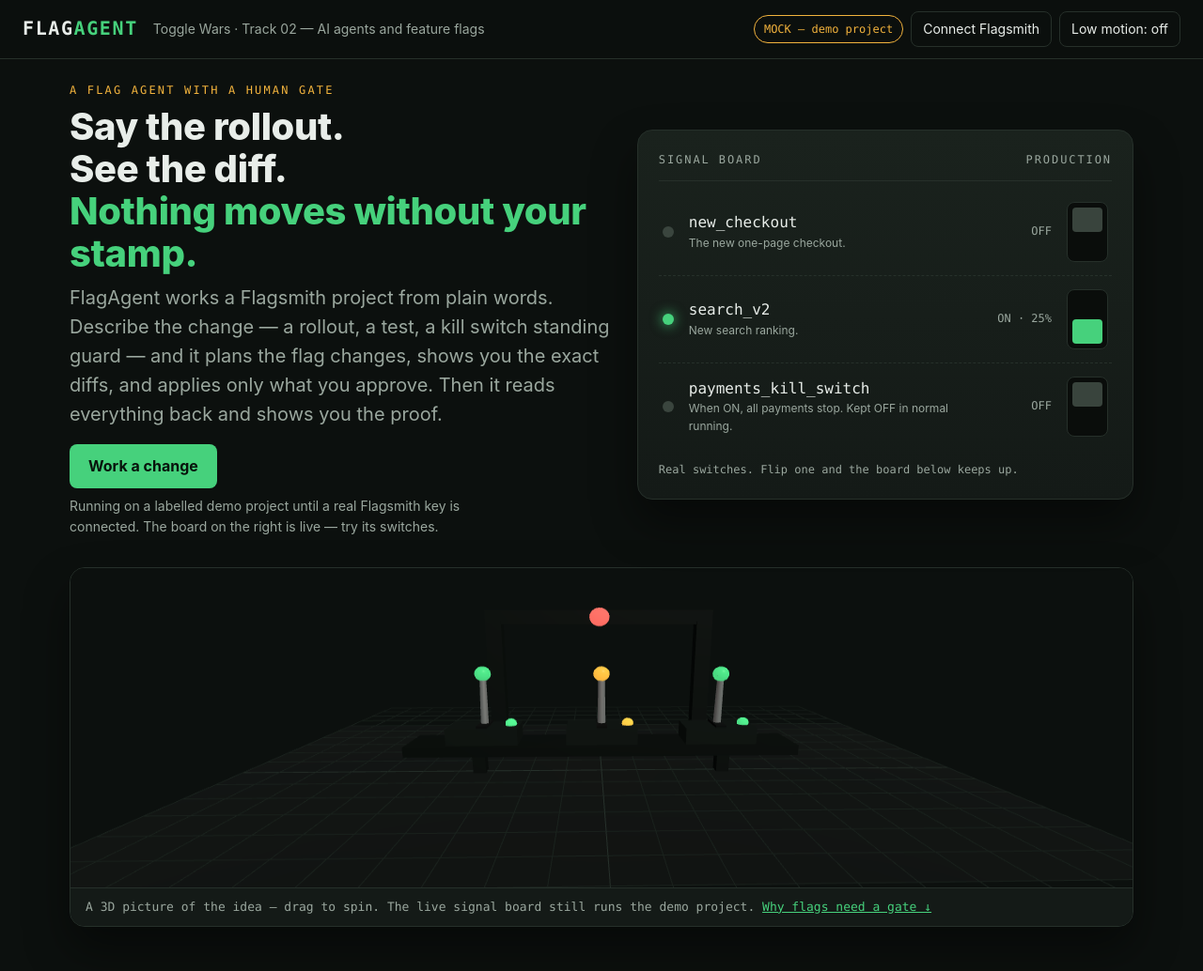
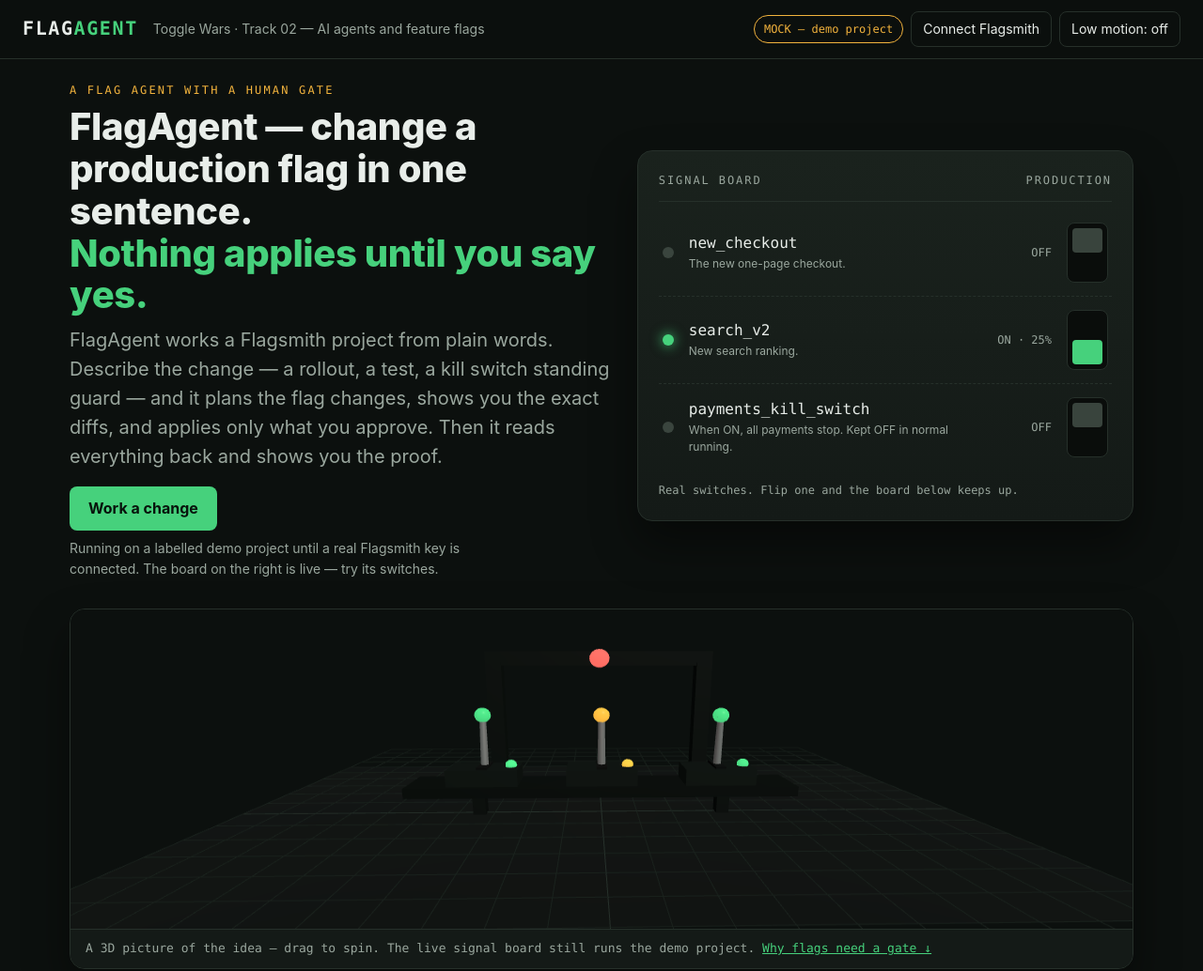
Before and after one commit to MSAbhishek22/flagagent, a plain HTML site: page index.html in a window 1280 px wide. Shown: the top 1034 px of the page at 94% size. Drawn offline with nearby package versions, Linux system fonts and the light colour scheme; animation ran at ten frames a second.

Commit message:
Headline on the live page

```diff
--- a/index.html
+++ b/index.html
@@ -36,7 +36,7 @@
   <section class="hero">
     <div class="hero-text">
       <p class="kicker">A FLAG AGENT WITH A HUMAN GATE</p>
-      <h1>Say the rollout.<br>See the diff.<br><em>Nothing moves without your stamp.</em></h1>
+    <h1>FlagAgent — change a production flag in one sentence.<br><em>Nothing applies until you say yes.</em></h1>
       <p class="lede">FlagAgent works a Flagsmith project from plain words. Describe the change — a rollout, a test, a kill switch standing guard — and it plans the flag changes, shows you the exact diffs, and applies only what you approve. Then it reads everything back and shows you the proof.</p>
       <a class="primary-btn hero-cta" href="#console">Work a change</a>
       <p class="hero-note">Running on a labelled demo project until a real Flagsmith key is connected. The board on the right is live — try its switches.</p>
```
